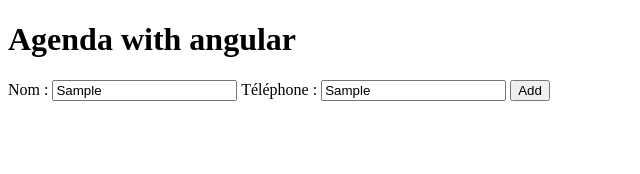
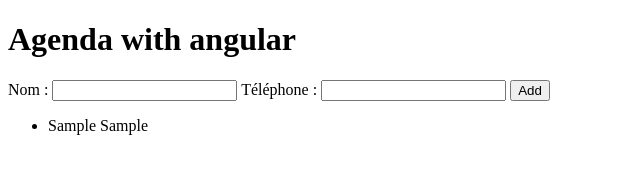
Before and after one commit to fredatgithub/AngularTraining, a plain HTML site: page eleve/exo9/agenda.html in a window 1280 px wide. Both pictures are taken after typing "Sample", "Sample" into the empty fields and a click on the button "Add". Shown: the whole page, without its empty margins (0-640 px from the left). Drawn offline with nearby package versions, Linux system fonts and the light colour scheme.

Commit message:
debug display

```diff
--- a/eleve/exo9/agenda.html
+++ b/eleve/exo9/agenda.html
@@ -10,27 +10,30 @@
         <p>
           Nom : <input type="text" name="Contact" ng-model="newContactName">
           Téléphone : <input type="text" name="telephone" ng-model="newContactTel">
-          <button ng-click="add($event)" type="submit" name="add">Add</button>
+          <button ng-click="processNewContact($event)" type="submit" name="add">Add</button>
         </p>
         <ul id="Contacts">
-          <li ng-repeat="x in Contacts">{{x}}</li>
+          <li ng-repeat="x in todo.contacts">{{x.name}} {{x.telephone}} </li>
         </ul>
       </form>
       <script src="angular.js"></script>
       <script>
         var app = angular.module('todo', []);
+
         app.controller('Controller', function($scope, todo){
           $scope.todo = todo;
-          $scope.newContact= {};
-          $scope.processNewContact = function(){
-            $scope.newContact.name = $scope.newContactName;
-            $scope.newContact.telephone = $scope.newContactTel;
 
+          $scope.processNewContact = function(e){
+            e.preventDefault();
+            var newContact= {};
+            newContact.name = $scope.newContactName;
+            newContact.telephone = $scope.newContactTel;
             if (!$scope.newContactName){return;}
             if (!$scope.newContactTel){return;}
-            $scope.todo.addAgenda($scope.newContact);
-            //$scope.newContactName = "";
-            //$scope.newContactTel = "";
+
+            $scope.todo.addAgenda(newContact);
+            $scope.newContactName = "";
+            $scope.newContactTel = "";
           }
         });
 
```
